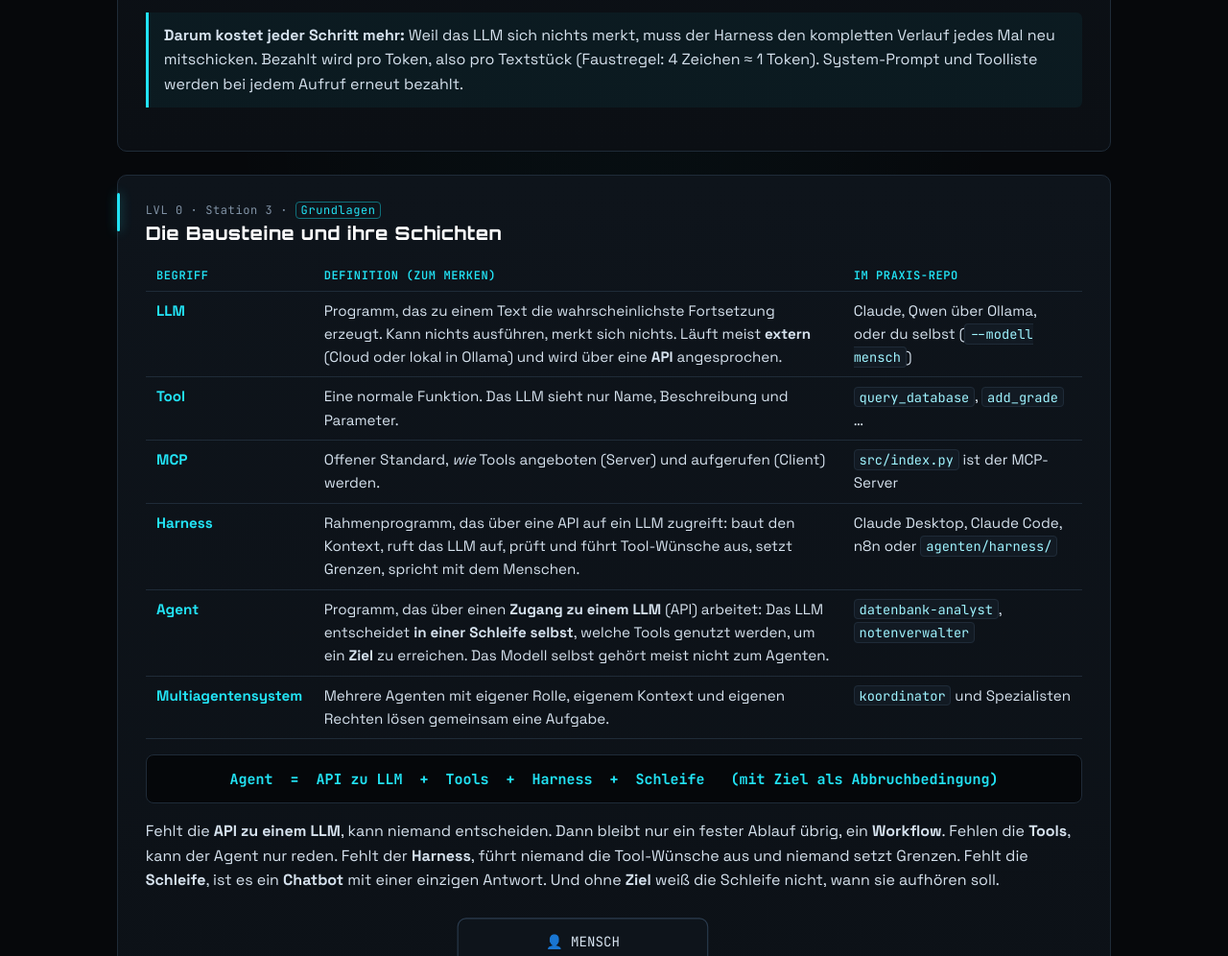
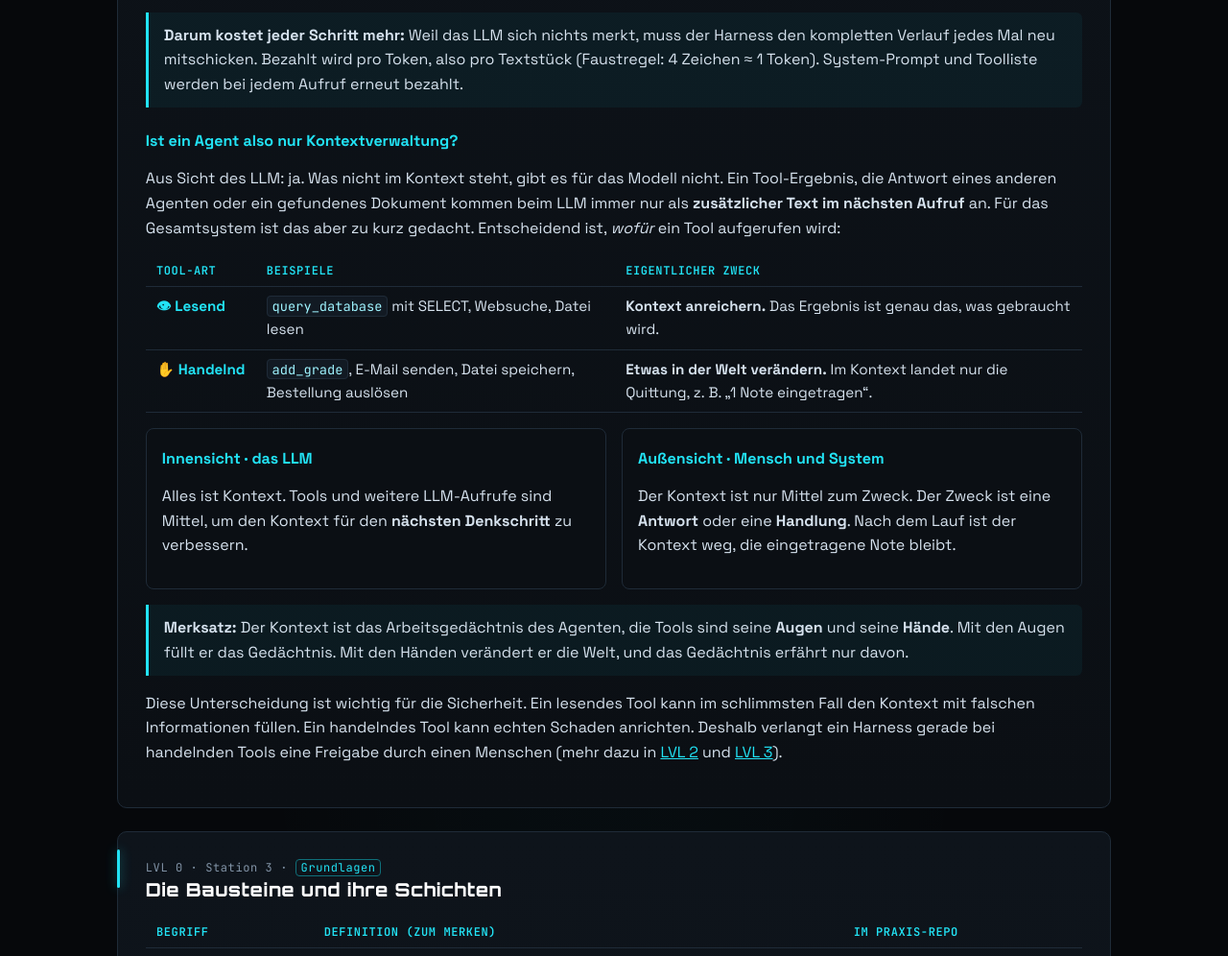
Before and after one commit to FlowTheTensor/LS-KI-Agenten, a plain HTML site: page lvl0.html in a window 1280 px wide. Shown: the part 2222-3218 px from the top of the page at 96% size. Drawn offline with Linux system fonts and the light colour scheme.

Commit message:
Agenten Definitionen erweitert

```diff
--- a/js/tests.js
+++ b/js/tests.js
@@ -73,6 +73,16 @@
       q: "Wozu gehört <code>schule.db</code> im Kutschen-Bild?",
       opts: ["Zum Wagen mit Ladung: Tools und Daten", "Zum Pferd", "Zum Geschirr", "Zum Kutscher"],
       explain: "Tools und Daten (MCP-Server, Datenbank) sind die Ladung, die bewegt wird."
+    },
+    {
+      q: "Der Agent ruft <code>add_grade</code> auf. Was ist der <strong>eigentliche Zweck</strong> dieses Aufrufs?",
+      opts: ["Eine Note in der Datenbank eintragen; im Kontext landet nur die Quittung", "Den Kontext des LLM mit neuen Informationen anreichern", "Dem LLM beizubringen, wie man Noten einträgt", "Die Toolliste für den nächsten Aufruf zu verkürzen"],
+      explain: "<code>add_grade</code> ist ein handelndes Tool (Hände): Es verändert die Welt. Lesende Tools (Augen) wie ein SELECT dienen dagegen dazu, den Kontext anzureichern."
+    },
+    {
+      q: "Warum verlangt ein Harness vor allem bei <strong>handelnden</strong> Tools eine Freigabe durch einen Menschen?",
+      opts: ["Weil sie echten Schaden in der Welt anrichten können, lesende Tools füllen nur den Kontext", "Weil handelnde Tools mehr Tokens kosten", "Weil das LLM handelnde Tools nicht selbst aufrufen kann", "Weil lesende Tools nie falsche Daten liefern"],
+      explain: "Der Kontext ist nach dem Lauf weg, eine eingetragene Note oder eine verschickte Mail bleibt. Deshalb setzen Freigaben und Rechte bei den Händen des Agenten an."
     }
   ];
 
--- a/lvl0.html
+++ b/lvl0.html
@@ -102,6 +102,28 @@
     <p class="note"><strong>Darum kostet jeder Schritt mehr:</strong> Weil das LLM sich nichts merkt, muss der Harness den
       kompletten Verlauf jedes Mal neu mitschicken. Bezahlt wird pro Token, also pro Textstück (Faustregel: 4 Zeichen ≈ 1 Token).
       System-Prompt und Toolliste werden bei jedem Aufruf erneut bezahlt.</p>
+
+    <h4 style="margin-top: 1.6rem">Ist ein Agent also nur Kontextverwaltung?</h4>
+    <p>Aus Sicht des LLM: ja. Was nicht im Kontext steht, gibt es für das Modell nicht. Ein Tool-Ergebnis, die Antwort eines anderen Agenten
+      oder ein gefundenes Dokument kommen beim LLM immer nur als <strong>zusätzlicher Text im nächsten Aufruf</strong> an.
+      Für das Gesamtsystem ist das aber zu kurz gedacht. Entscheidend ist, <em>wofür</em> ein Tool aufgerufen wird:</p>
+    <table class="tbl">
+      <thead><tr><th>Tool-Art</th><th>Beispiele</th><th>Eigentlicher Zweck</th></tr></thead>
+      <tbody>
+        <tr><th>👁 Lesend</th><td><code>query_database</code> mit SELECT, Websuche, Datei lesen</td><td><strong>Kontext anreichern.</strong> Das Ergebnis ist genau das, was gebraucht wird.</td></tr>
+        <tr><th>✋ Handelnd</th><td><code>add_grade</code>, E-Mail senden, Datei speichern, Bestellung auslösen</td><td><strong>Etwas in der Welt verändern.</strong> Im Kontext landet nur die Quittung, z.&nbsp;B. „1 Note eingetragen“.</td></tr>
+      </tbody>
+    </table>
+    <div class="grid2">
+      <div class="card"><h4>Innensicht · das LLM</h4><p>Alles ist Kontext. Tools und weitere LLM-Aufrufe sind Mittel, um den Kontext für den <strong>nächsten Denkschritt</strong> zu verbessern.</p></div>
+      <div class="card"><h4>Außensicht · Mensch und System</h4><p>Der Kontext ist nur Mittel zum Zweck. Der Zweck ist eine <strong>Antwort</strong> oder eine <strong>Handlung</strong>.
+        Nach dem Lauf ist der Kontext weg, die eingetragene Note bleibt.</p></div>
+    </div>
+    <p class="note"><strong>Merksatz:</strong> Der Kontext ist das Arbeitsgedächtnis des Agenten, die Tools sind seine <strong>Augen</strong> und seine <strong>Hände</strong>.
+      Mit den Augen füllt er das Gedächtnis. Mit den Händen verändert er die Welt, und das Gedächtnis erfährt nur davon.</p>
+    <p>Diese Unterscheidung ist wichtig für die Sicherheit. Ein lesendes Tool kann im schlimmsten Fall den Kontext mit falschen Informationen füllen.
+      Ein handelndes Tool kann echten Schaden anrichten. Deshalb verlangt ein Harness gerade bei handelnden Tools eine Freigabe durch einen Menschen
+      (mehr dazu in <a href="lvl2.html#lvl2-s4">LVL 2</a> und <a href="lvl3.html#lvl3-s2">LVL 3</a>).</p>
   </article>
 
   <article class="station" id="lvl0-s3">
```
Also changed, not shown: lvl2.html (+3 -0 lines).
